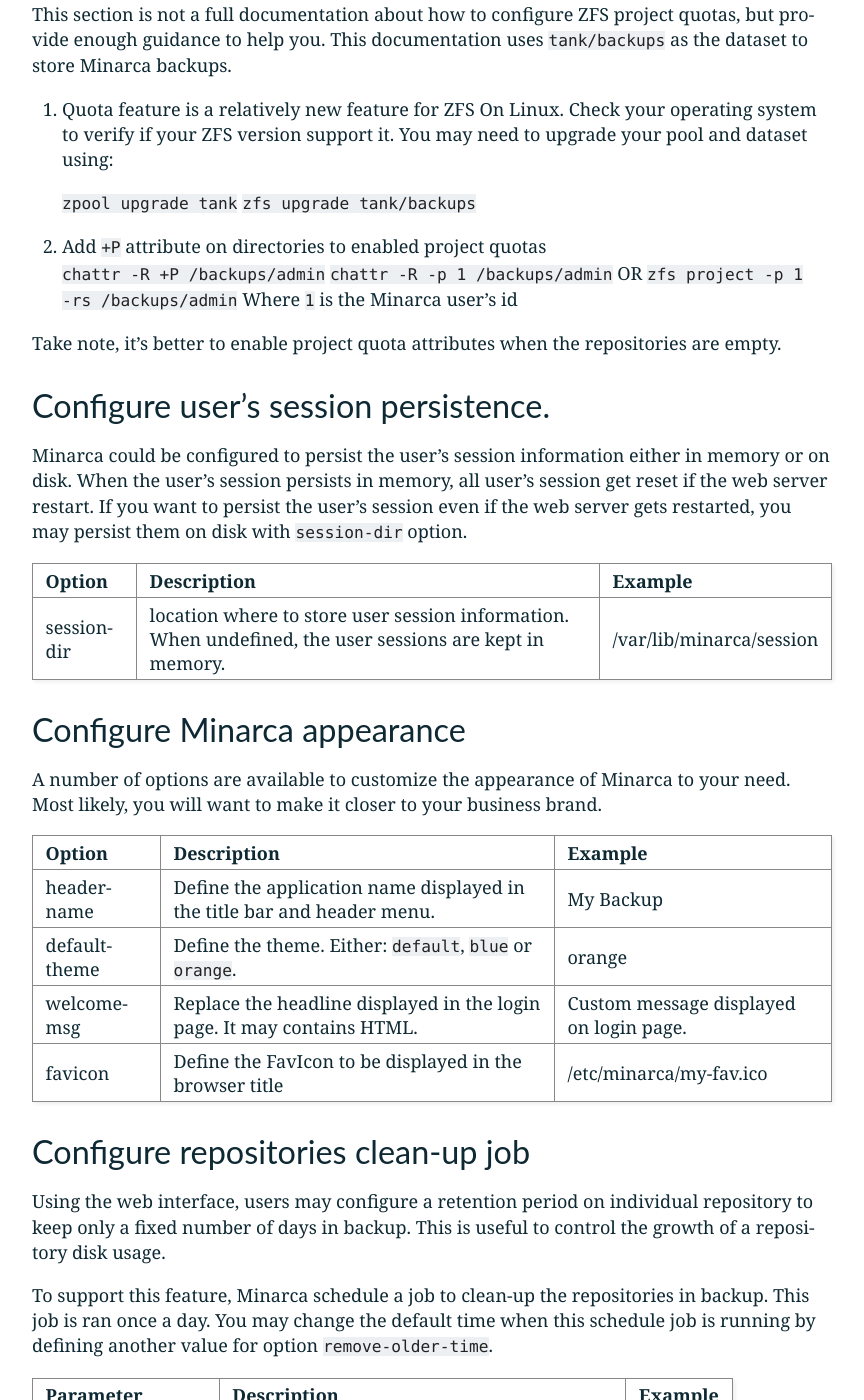
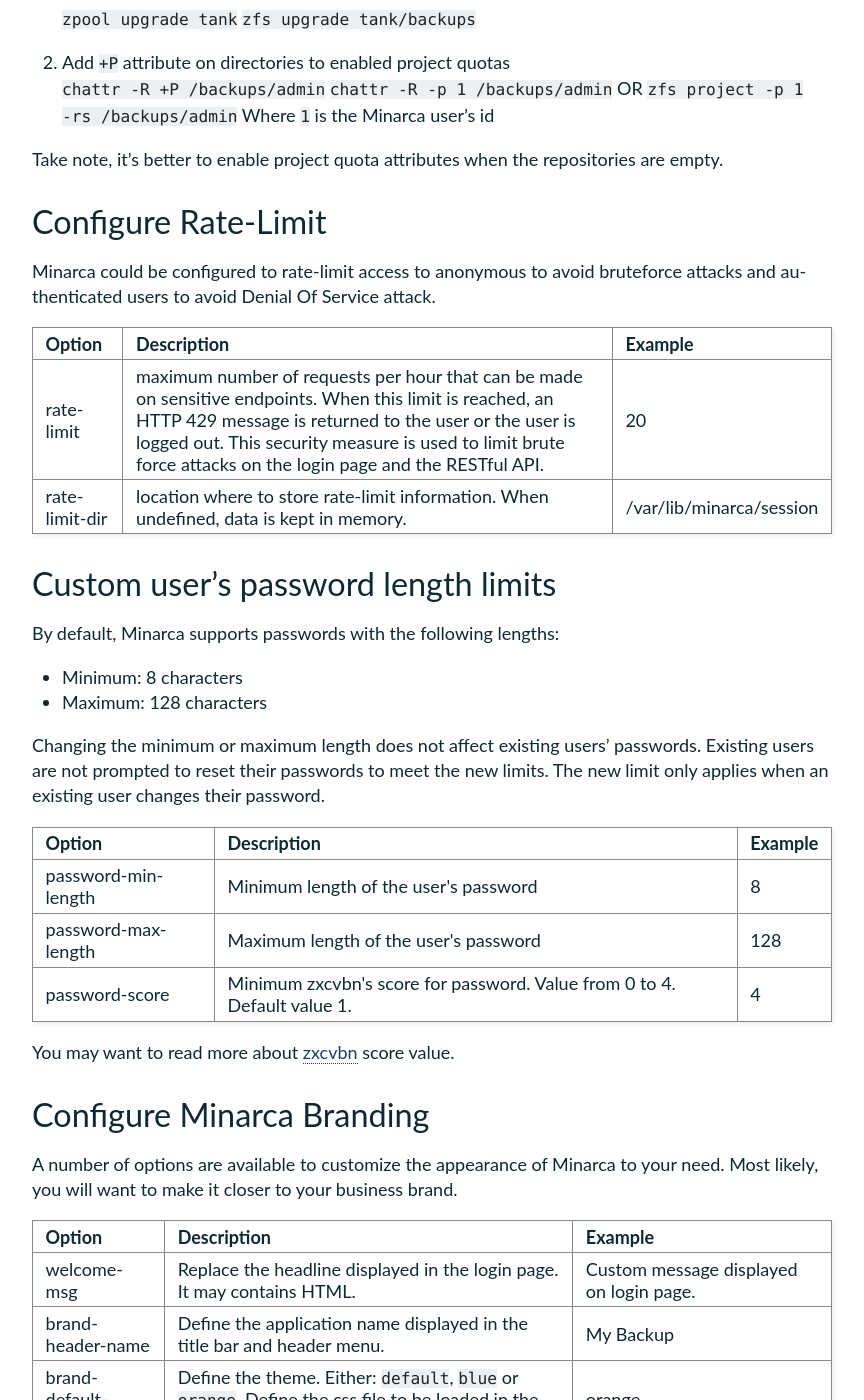
Before and after one commit to ikus060/minarca, a Sphinx documentation site: the page built from doc/configuration.md, in a window 1280 px wide and 1400 px high, scrolled down 9640 px. Shown: the whole window, without its empty margins (273-1137 px from the left). Built offline with Sphinx 7.4.7, drawn with Linux system fonts in a browser that asks for light colours; some of the changed text lies outside the part shown.

Commit message:
Update documentation

```diff
--- a/doc/_templates/layout.html
+++ b/doc/_templates/layout.html
@@ -42,7 +42,7 @@
 <header style="box-shadow: 0px 0px 5px #888888">
     <div style="background-color: #0E2933;padding: 15px;text-align: right; display: flex;">
         <div style="width: 1170px; margin: auto">
-            <a href="https://www.ikus-soft.com/archive/minarca/doc/" class="secondary-nav-link">Documentation</a>
+            <a href="https://www.ikus-soft.com/archive/minarca/doc/" class="secondary-nav-link">Docs</a>
             &nbsp;
             <a href="https://minarca.org/en_CA/download" class="secondary-nav-link">Download</a>
         </div>
--- a/doc/conf.py
+++ b/doc/conf.py
@@ -54,9 +54,10 @@
 html_theme = 'alabaster'
 # Ref: https://alabaster.readthedocs.io/en/latest/customization.html#theme-options
 html_theme_options = {
-    'description': 'Minarca, the data backup solution adapted to the reality of SMEs and service providers!',
+    'description': 'Minarca, the data backup solution adapted to your reality! Robust and secure, Minarca has proven itself to many clients!',
     'fixed_sidebar': False,
     'font_size': '18px',
+    'font_family': 'Lato,Arial,sans-serif',
     'head_font_family': 'Lato,Arial,sans-serif',
     'link': '#1C4062',
     'narrow_sidebar_bg': '#1C4062',
--- a/doc/configuration.md
+++ b/doc/configuration.md
@@ -162,6 +162,16 @@
     ldap-required-group=cn=Admin_Backup,ou=Groups,dc=nodomain
     ldap-group-attribute=memberUid
     ldap-group-attribute-is-dn=false
+
+## Configure User Session
+
+A user session is a sequence of request and response transactions associated with a single user. The user session is the means to track each authenticated user.
+
+| Option | Description | Example |
+| --- | --- | --- |
+| session-idle-timeout | This timeout defines the amount of time a session will remain active in case there is no activity in the session. User Session will be revoke after this period of inactivity, unless the user selected "remember me". Default 10 minutes. | 5 |
+| session-absolute-timeout | This timeout defines the maximum amount of time a session can be active. After this period, user is forced to (re)authenticate, unless the user selected "remember me". Default 20 minutes. | 30 |
+| session-persistent-timeout | This timeout defines the maximum amount of time to remember and trust a user device. This timeout is used when user select "remember me". Default 30 days | 43200 |
 
 ## Configure email notifications
 
@@ -267,29 +277,46 @@
 
 Take note, it's better to enable project quota attributes when the repositories are empty.
 
-## Configure user's session persistence.
+## Configure Rate-Limit
 
-Minarca could be configured to persist the user's session information either in
-memory or on disk. When the user's session persists in memory, all user's
-session get reset if the web server restart. If you want to persist the user's
-session even if the web server gets restarted, you may persist them on disk with
-`session-dir` option.
+Minarca could be configured to rate-limit access to anonymous to avoid bruteforce
+attacks and authenticated users to avoid Denial Of Service attack.
 
 | Option | Description | Example |
 | --- | --- | --- |
-| session-dir | location where to store user session information. When undefined, the user sessions are kept in memory. | /var/lib/minarca/session |
+| rate-limit | maximum number of requests per hour that can be made on sensitive endpoints. When this limit is reached, an HTTP 429 message is returned to the user or the user is logged out. This security measure is used to limit brute force attacks on the login page and the RESTful API. | 20 |
+| rate-limit-dir | location where to store rate-limit information. When undefined, data is kept in memory. | /var/lib/minarca/session |
 
-## Configure Minarca appearance
+## Custom user's password length limits
+
+By default, Minarca supports passwords with the following lengths:
+
+* Minimum: 8 characters
+* Maximum: 128 characters
+
+Changing the minimum or maximum length does not affect existing users' passwords. Existing users are not prompted to reset their passwords to meet the new limits. The new limit only applies when an existing user changes their password.
+
+| Option | Description | Example |
+| --- | --- | --- |
+| password-min-length | Minimum length of the user's password | 8 |
+| password-max-length | Maximum length of the user's password | 128 |
+| password-score      | Minimum zxcvbn's score for password. Value from 0 to 4. Default value 1. | 4 |
+
+You may want to read more about [zxcvbn](https://github.com/dropbox/zxcvbn) score value.
+
+## Configure Minarca Branding
 
 A number of options are available to customize the appearance of Minarca to your
 need. Most likely, you will want to make it closer to your business brand.
 
 | Option | Description | Example |
 | --- | --- | --- |
-| header-name | Define the application name displayed in the title bar and header menu. | My Backup |
-| default-theme | Define the theme. Either: `default`, `blue` or `orange`. | orange |
 | welcome-msg | Replace the headline displayed in the login page. It may contains HTML. | Custom message displayed on login page.|
-| favicon | Define the FavIcon to be displayed in the browser title | /etc/minarca/my-fav.ico |
+| brand-header-name | Define the application name displayed in the title bar and header menu. | My Backup |
+| brand-default-theme | Define the theme. Either: `default`, `blue` or `orange`. Define the css file to be loaded in the web interface. | orange |
+| brand-favicon | Define the FavIcon to be displayed in the browser title | /etc/minarca/my-fav.ico |
+| brand-logo | location of an image (preferably a .png) to be used as a replacement for the rdiffweb logo displayed in Login page. | /etc/minarca/logo2.png |
+| brand-header-logo | location of an image (preferably a .png) to be used as a replacement for the Minarca header logo displayed in navigation bar. | /etc/minarca/logo1.png |
 
 ## Configure repositories clean-up job
 
@@ -311,7 +338,7 @@
 | --- | --- | --- |
 | tempdir | alternate temporary folder to be used when restoring files. Might be useful if the default location has limited disk space| /tmp/minarca/ |
 
-## Configure repository lookup depthness.
+## Configure repository lookup depthness
 
 When defining the UserRoot value for a user, Minarca will scan the content of this directory recursively to lookups for rdiff-backup repositories. For performance reason, Minarca limits the recursiveness to 3 subdirectories. This default value should suit most use cases. If you have a particular use case, it's possible to allow Minarca to scan for more subdirectories by defining a greater value for the option `max-depth`. Make sure to pick a reasonable value for your use case as it may impact the performance.
 
```
Also changed, not shown: other parts of doc/configuration.md (+1 -1 lines), doc/installation.md (+3 -1 lines), doc/minarca-client.md (+4 -0 lines).
